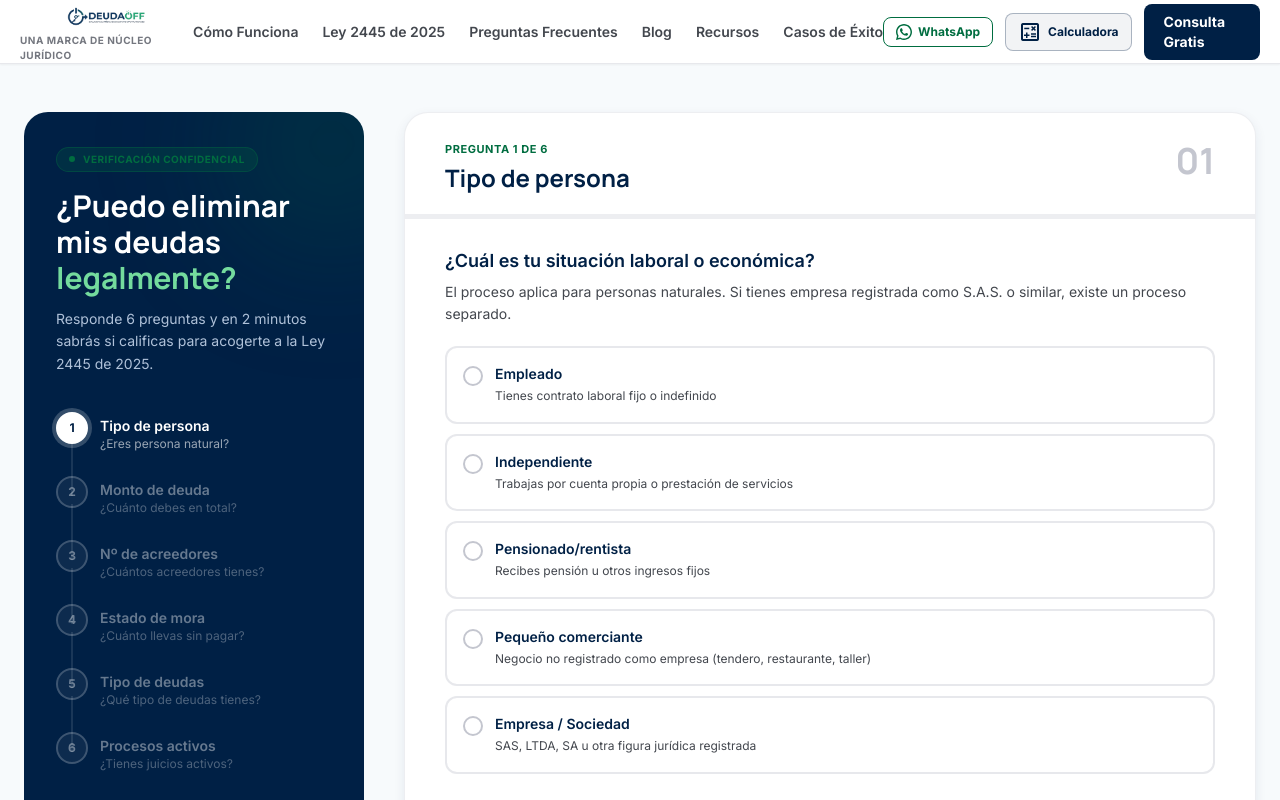
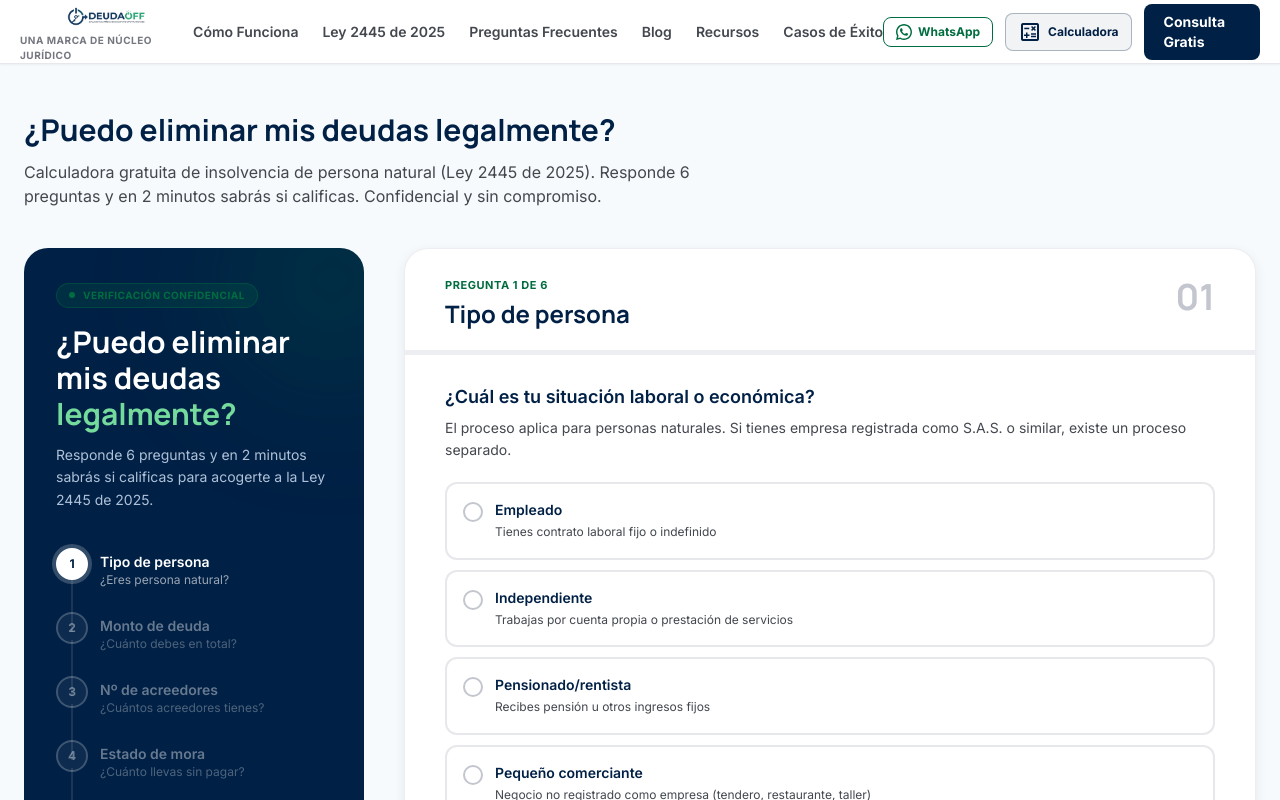
Before and after one commit to Juanctaba/deuda-off-web, a Next.js app: page /calculadora in a window 1280 px wide. Shown: the top 800 px of the page. Built offline with nearby package versions, Linux system fonts and the light colour scheme.

Commit message:
seo: H1 + shell SSR en /calculadora (widget sigue client-only)
El HTML inicial incluye H1 e intro indexables. El quiz/widget mantiene
dynamic(..., { ssr: false }). Título visual del sidebar pasa a <p>.

```diff
--- a/app/calculadora/Calculadora.tsx
+++ b/app/calculadora/Calculadora.tsx
@@ -442,8 +442,8 @@ export default function Calculadora() {
   const pct = Math.round((currentStep / STEPS.length) * 100)
 
   return (
-    <div className="bg-surface min-h-screen">
-      <div className="max-w-7xl mx-auto px-4 sm:px-6 py-8 lg:py-12">
+    <div>
+      <div className="max-w-7xl mx-auto px-4 sm:px-6 py-6 lg:py-8">
         <div className="grid lg:grid-cols-[340px_1fr] gap-6 lg:gap-10">
           {/* Sidebar */}
           <aside className="bg-primary text-white rounded-3xl p-6 sm:p-8 lg:sticky lg:top-24 lg:self-start flex flex-col gap-6 overflow-hidden relative">
@@ -452,9 +452,9 @@ export default function Calculadora() {
               <span className="inline-flex items-center gap-2 px-3 py-1 rounded-full bg-secondary/20 border border-secondary/40 text-secondary text-[10px] font-bold uppercase tracking-wider mb-4">
                 <span className="w-1.5 h-1.5 rounded-full bg-secondary" /> Verificación confidencial
               </span>
-              <h1 className="font-manrope text-2xl sm:text-3xl font-bold leading-tight">
+              <p className="font-manrope text-2xl sm:text-3xl font-bold leading-tight">
                 ¿Puedo eliminar mis deudas <span className="text-secondary-fixed-dim">legalmente?</span>
-              </h1>
+              </p>
               <p className="text-sm text-blue-100/80 leading-relaxed mt-3">
                 Responde 6 preguntas y en 2 minutos sabrás si calificas para acogerte a la Ley 2445 de 2025.
               </p>
--- a/app/calculadora/page.tsx
+++ b/app/calculadora/page.tsx
@@ -17,5 +17,19 @@ export const metadata: Metadata = {
 }
 
 export default function CalculadoraPage() {
-  return <Calculadora />
+  return (
+    <div className="bg-surface min-h-screen">
+      {/* Shell SSR: H1 + intro indexables aunque el widget sea client-only */}
+      <header className="max-w-7xl mx-auto px-4 sm:px-6 pt-8 lg:pt-12 pb-2">
+        <h1 className="font-manrope text-2xl sm:text-3xl font-bold text-primary leading-tight max-w-3xl">
+          ¿Puedo eliminar mis deudas legalmente?
+        </h1>
+        <p className="text-sm sm:text-base text-on-surface-variant leading-relaxed mt-3 max-w-2xl">
+          Calculadora gratuita de insolvencia de persona natural (Ley 2445 de 2025).
+          Responde 6 preguntas y en 2 minutos sabrás si calificas. Confidencial y sin compromiso.
+        </p>
+      </header>
+      <Calculadora />
+    </div>
+  )
 }
```
